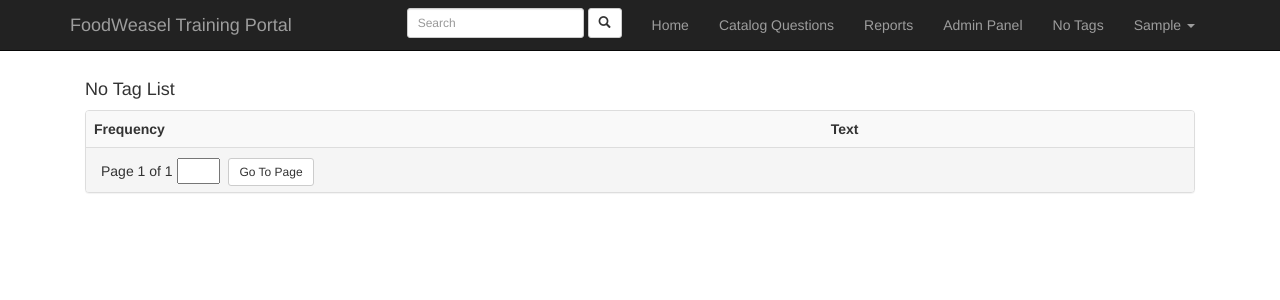
After one commit to TalkingDB/Training-Portal, a Django app: page /No-Tags/ in a window 1280 px wide. The commit adds this page. Shown: the top 300 px of the page. Run offline with Django 3.2, Linux system fonts and the light colour scheme; the visitor is signed in with stand-in values (Sample User, id 1); data that the repository does not hold is empty; some libraries are stand-ins or nearby versions.

Commit message:
Check No tags

```diff
--- a/tp_frontend/TrainingPortal/urls.py
+++ b/tp_frontend/TrainingPortal/urls.py
@@ -29,6 +29,7 @@ urlpatterns = patterns('',
     url(r'^review/delete/(?P<id>[-\d]+)$', 'review.views.delete'),
     url(r'^generate-results/$', 'review.user.retrain'),
     url(r'^generate-results/progress', 'review.user.check_retraining_progress'),
+    url(r'^No-Tags/$', 'review.no_tag.display_no_tag'),
 
     url(r'^bot/$', 'bot.views.bot'),
     url(r'^bot/step/(?P<process>[-\w]+)$', 'bot.views.bot'),
--- /dev/null
+++ b/tp_frontend/review/no_tag.py
@@ -0,0 +1,48 @@
+from django.shortcuts import render, redirect, HttpResponse
+from django.contrib.auth.decorators import login_required
+from django.http import Http404
+from ConfigParser import RawConfigParser
+import entity_model as em
+from pymongo import MongoClient
+from django.core.paginator import Paginator, EmptyPage, PageNotAnInteger
+import os
+
+config = RawConfigParser()
+BASE_DIR = os.path.dirname(os.path.dirname(__file__))
+config.read(BASE_DIR+'/config.ini')
+
+# mongo configurations
+mongoUrl =  config.get('mongo', 'MONGO_URL')
+mongoPort = 27017
+mongoDb = "noisy_NER"
+
+client = MongoClient(mongoUrl, mongoPort)
+db = client[mongoDb]
+entityModel = db['entity']
+
+
+@login_required
+def display_no_tag(request):
+    """
+    Display no tags with pagination
+    """
+
+    if request.user.is_staff or request.user.is_superuser:
+        no_tags = list(entityModel.find({ "$query": {"entity_url": "~NoTag"}, "$orderby": { "frequency" : -1 } }))
+        paginator = Paginator(no_tags, 20) # Show 20  per page
+        page = request.GET.get('page') # get current page number
+
+        try:
+            no_tags_list = paginator.page(page)
+        except PageNotAnInteger:
+            # If page is not an integer, deliver first page.
+            no_tags_list = paginator.page(1)
+        except EmptyPage:
+            # If page is out of range (e.g. 9999), deliver last page of results.
+            no_tags_list = paginator.page(paginator.num_pages)
+
+
+
+        return render(request, 'review/no_tag.html', {"no_tags":no_tags_list})
+
+    raise Http404
--- a/tp_frontend/review/templates/base.html
+++ b/tp_frontend/review/templates/base.html
@@ -39,6 +39,7 @@
               {% if user.is_staff or user.is_superuser %}
                 <li><a href="/progress">Reports</a> </li>
                 <li><a href="/admin">Admin Panel</a> </li>
+                <li><a href="/No-Tags">No Tags</a> </li>
               {% endif %}
               <li class="dropdown">
                 <a href="#" class="dropdown-toggle" data-toggle="dropdown" role="button" aria-expanded="false">{{ user.username|capfirst }}&nbsp;<span class="caret"></span></a>
--- /dev/null
+++ b/tp_frontend/review/templates/review/no_tag.html
@@ -0,0 +1,57 @@
+{% extends "base.html" %}
+{% block title %}Profile{% endblock %}
+{% block content %}
+{% load user_tag %}
+<div class="row">
+    <div class="col-md-12">
+        <h4> No Tag List</h4>
+    </div>
+</div>
+<div class = "row">
+    <div class="col-md-12">
+        <div class="panel panel-default">
+  <!-- Default panel contents -->
+  <!-- Table -->
+  <table class="table table-striped">
+      <tr>
+          <th>Frequency</th>
+          <th>Text</th>
+      </tr>
+      {% for tag in no_tags %}
+      <tr>
+          <td class="text-muted">
+            {{ tag.frequency }}
+          </td>
+            <td>
+               {{ tag.surface_text|removeprefix }}
+          </td>
+          {% if tag.surface_text != "." %}
+          <td><a href="/review/{{ tag.surface_text }}" class="pull-right btn btn-primary">View Source</a></td>
+          {% else %}
+          <td></td>
+          {% endif %}
+      </tr>
+      {% endfor %}
+  </table>
+
+            <div class="panel-footer" style="height:45px;">
+                <span class="step-links">
+                    {% if no_tags.has_previous %}
+                        <a href="?page={{ no_tags.previous_page_number }}"><span class="glyphicon glyphicon-circle-arrow-left" aria-hidden="true" style="font-size:18px; top:4px; margin-right:4px;"></span></a>
+                    {% endif %}
+                    <span class="current">
+                        Page {{ no_tags.number }} of {{ no_tags.paginator.num_pages }}
+                    </span>
+
+                    {% if no_tags.has_next %}
+                        <a href="?page={{ no_tags.next_page_number }}"><span class="glyphicon glyphicon-circle-arrow-right" aria-hidden="true" style="font-size:18px; top:4px; margin-left:4px;"></span></a>
+                    {% endif %}
+                </span>
+                <span id="goto">
+                <input type="text"  name="page_number" size="2" id="pagination_textbox"> <button class="btn btn-sm btn-default" style="margin-left:5px; padding-bottom:4px;padding-top:4px;">Go To Page</button>
+            </span>
+
+</div>
+</div>
+
+{% endblock %}
```
Also changed, not shown: tp_frontend/review/search.py (+1 -6 lines), tp_frontend/review/templates/review/index.html (+16 -0 lines), tp_frontend/review/views.py (+53 -8 lines).
